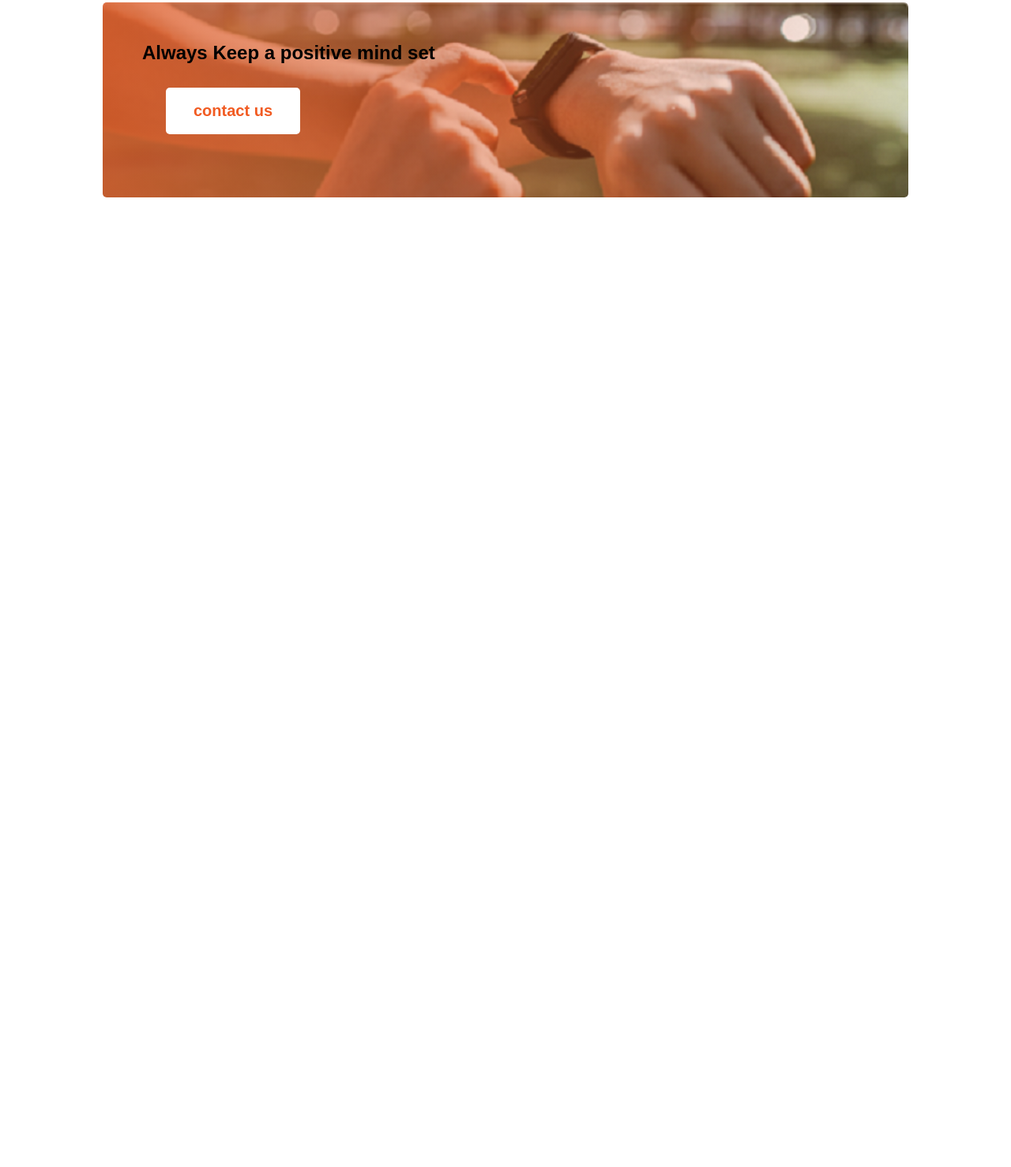
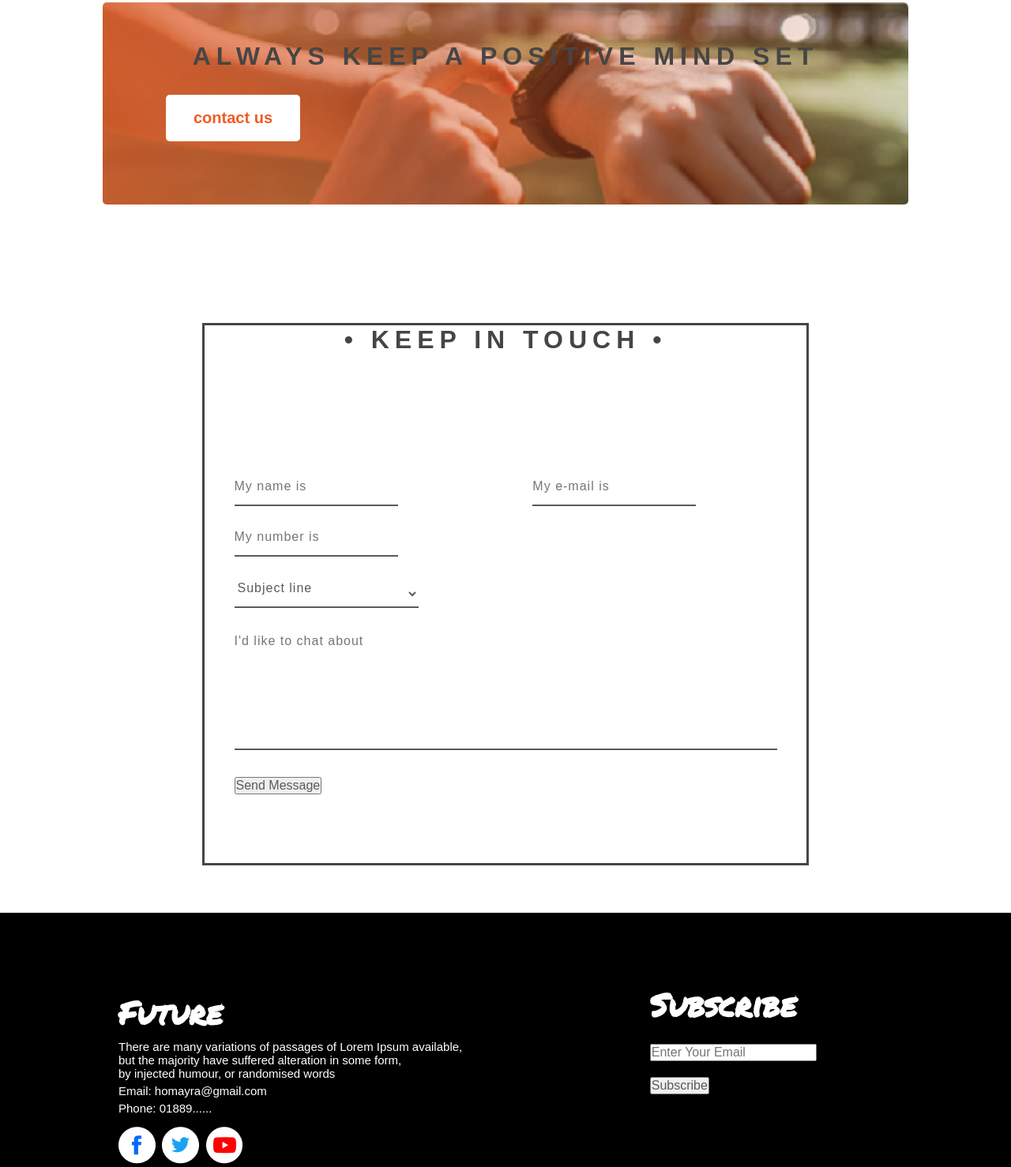
Before and after one commit to HomayraOitizzo/newp, a plain HTML site: page index.html in a window 1280 px wide. Shown: the part 1761-3239 px from the top of the page at 79% size. Before the commit the page ends 2101 px from the top, so only its background shows below. Drawn offline with Linux system fonts and the light colour scheme.

Commit message:
last done

```diff
--- a/index.html
+++ b/index.html
@@ -72,6 +72,77 @@
     <button class="second-button"> contact us </button>
     </div>
 </section>
+<div id="bonus-container">
+    <h2 class="keep-me">&bull; Keep in Touch &bull;</h2>
+    <div class="icon-wrapper">
+        <div class="icon">
+            <i class="fa-solid fa-phone-volume"></i>
+        </div>
+    </div>
+    <form action="#" method="post" id="contact_form">
+        <div class="name">
+            <label for="name"></label>
+            <input type="text" placeholder="My name is" name="name" id="name_input" required>
+        </div>
+        <div class="email">
+            <label for="email"></label>
+            <input type="email" placeholder="My e-mail is" name="email" id="email_input" required>
+        </div>
+        <div class="telephone">
+            <label for="name"></label>
+            <input type="text" placeholder="My number is" name="telephone" id="telephone_input" required>
+        </div>
+        <div class="subject">
+            <label for="subject"></label>
+            <select placeholder="Subject line" name="subject" id="subject_input" required>
+                <option disabled hidden selected>Subject line</option>
+                <option>I'd like to start a project</option>
+                <option>I'd like to ask a question</option>
+                <option>I'd like to make a proposal</option>
+            </select>
+        </div>
+        <div class="message">
+            <label for="message"></label>
+            <textarea name="message" placeholder="I'd like to chat about" id="message_input" cols="30" rows="5"
+                required></textarea>
+        </div>
+        <div class="submit">
+            <input type="submit" value="Send Message" id="form_button" />
+        </div>
+    </form>
+</div>
+<!-- bonus section end  -->
+</main>
+<!-- main section end -->
+
+<!-- footer section start  -->
+<footer>
+<div class="footer">
+    <div class="footer-txt-area">
+        <h1 class="footer-title">
+            Future
+        </h1>
+        <p class="footer-para">There are many variations of passages of Lorem Ipsum available, <br> but the majority have
+            suffered alteration in some form, <br> by injected humour, or randomised words</p>
+        <p class="footer-email">Email: homayra@gmail.com</p>
+        <p class="footer-phone">Phone: 01889......</p>
+        <div class="footer-icon">
+            <img src="icons/fb.png" alt="">
+            <img src="icons/twitter.png" alt="">
+            <img src="icons/youtube.png" alt="">
+        </div>
+    </div>
+
+    <div class="footer-subscribe-area">
+        <form action="#">
+            <h1>Subscribe</h1>
+            <input class="email-area" placeholder="Enter Your Email" required> <br>
+            <button type="submit" class="btn-primary">Subscribe</button>
+        </form>
+    </div>
+</div>
+
+</footer>
 
 
 </body>
--- a/style.css
+++ b/style.css
@@ -1,7 +1,8 @@
 *{
+
     margin:0;
     padding:0;
-    box-sizing: border-box;
+  box-sizing: border-box;
     font-family: 'Work Sans', sans-serif;
 }
 h1 {
@@ -94,3 +95,119 @@ p{
     padding: 18px 35px;
     margin: 30px;
 }
+button {
+    overflow: visible;
+  }
+
+  button, select {
+    text-transform: none;
+  }
+
+  button, input, select, textarea {
+    color: #5A5A5A;
+    font: inherit;
+    margin: 0;
+  }
+
+  input {
+    line-height: normal;
+  }
+
+  textarea {
+    overflow: auto;
+  }
+
+  #bonus-container {
+    border: solid 3px #474544;
+    max-width: 768px;
+    margin: 60px auto;
+    position: relative;
+  }
+  form {
+    padding: 37.5px;
+    margin: 50px 0;
+    color: #FFFFFF;
+  }
+
+
+  h2 {
+    color: #474544;
+    font-size: 32px;
+    font-weight: 700;
+    letter-spacing: 7px;
+    text-align: center;
+    text-transform: uppercase;
+  }
+
+  .icon-wrapper {
+    margin: 20px auto 0;
+    width: 100%;
+  }
+
+  .icon {
+    display: block;
+    height: 50px;
+    margin: 0 auto;
+    width: 50px;
+  }
+
+  .email {
+      float: right;
+      width: 45%;
+  }
+  input[type='text'], [type='email'], select, textarea {
+	background: none;
+     border: none;
+	border-bottom: solid 2px;
+	font-size: 1.000em;
+    font-weight: 400;
+    letter-spacing: 1px;
+	margin: 0em 0 1.875em 0;
+	padding: 0 0 0.875em 0;
+}
+
+.name {
+	float: left;
+	width: 45%;
+}
+
+.subject {
+  width: 100%;
+}
+
+.telephone {
+  width: 100%;
+}
+
+textarea {
+	line-height: 150%;
+	height: 150px;
+	resize: none;
+     width: 100%;
+}
+footer{
+    margin-top: 20px;
+    background: black;
+}
+.footer{
+    display: flex;
+    margin: 0px 150px;
+}
+.footer-txt-area{
+    color: #FFFFFF;
+    margin-top: 10%;
+}
+.footer-txt-area p{
+    margin-top: 5px;
+}
+.email-area{
+    margin: 20px 0;
+}
+.footer-icon img{
+    margin-right: 4px;
+    margin-top: 15px;
+}
+.footer-subscribe-area{
+    margin-left: 200px;
+    color: #FFFFFF;
+}
```
